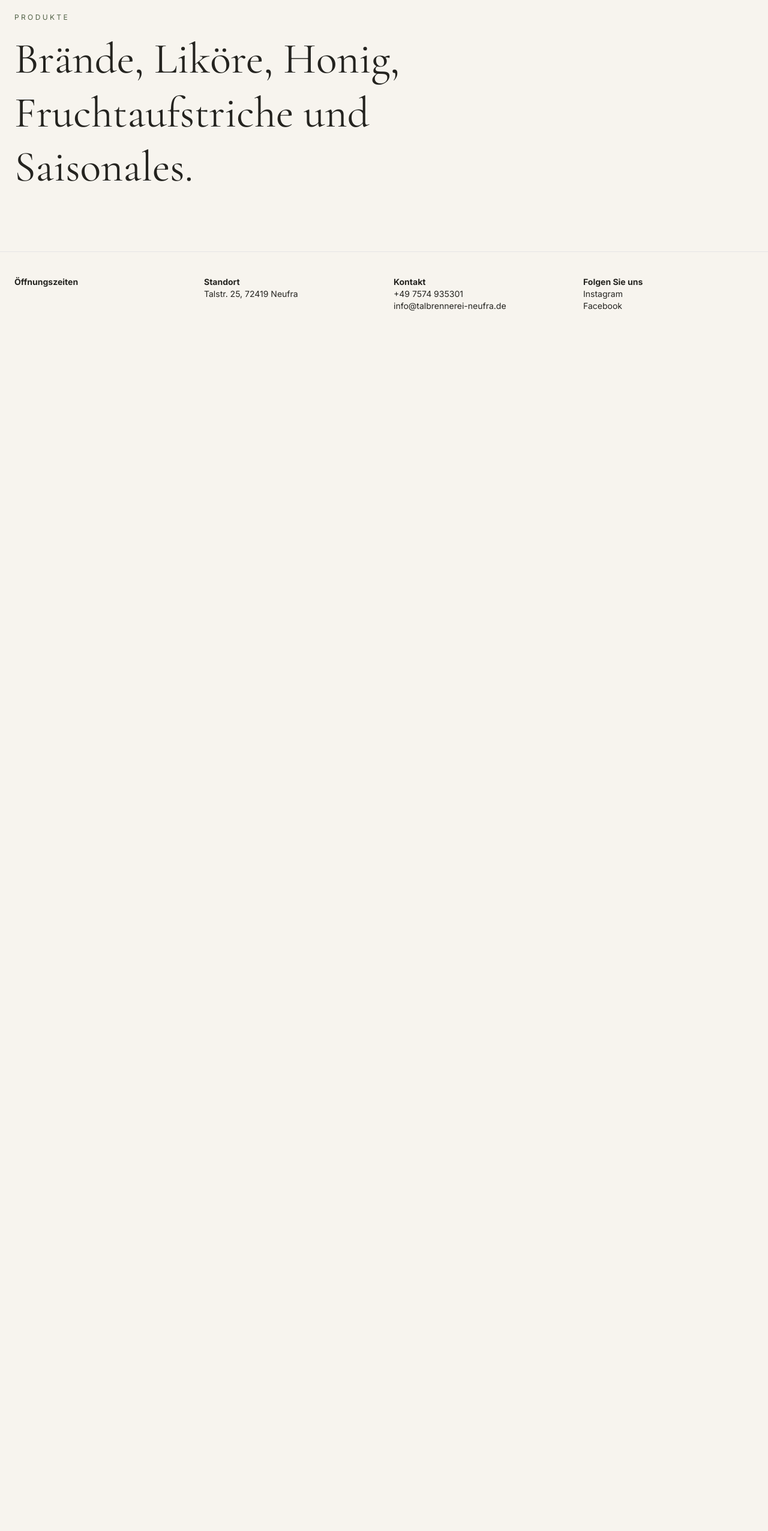
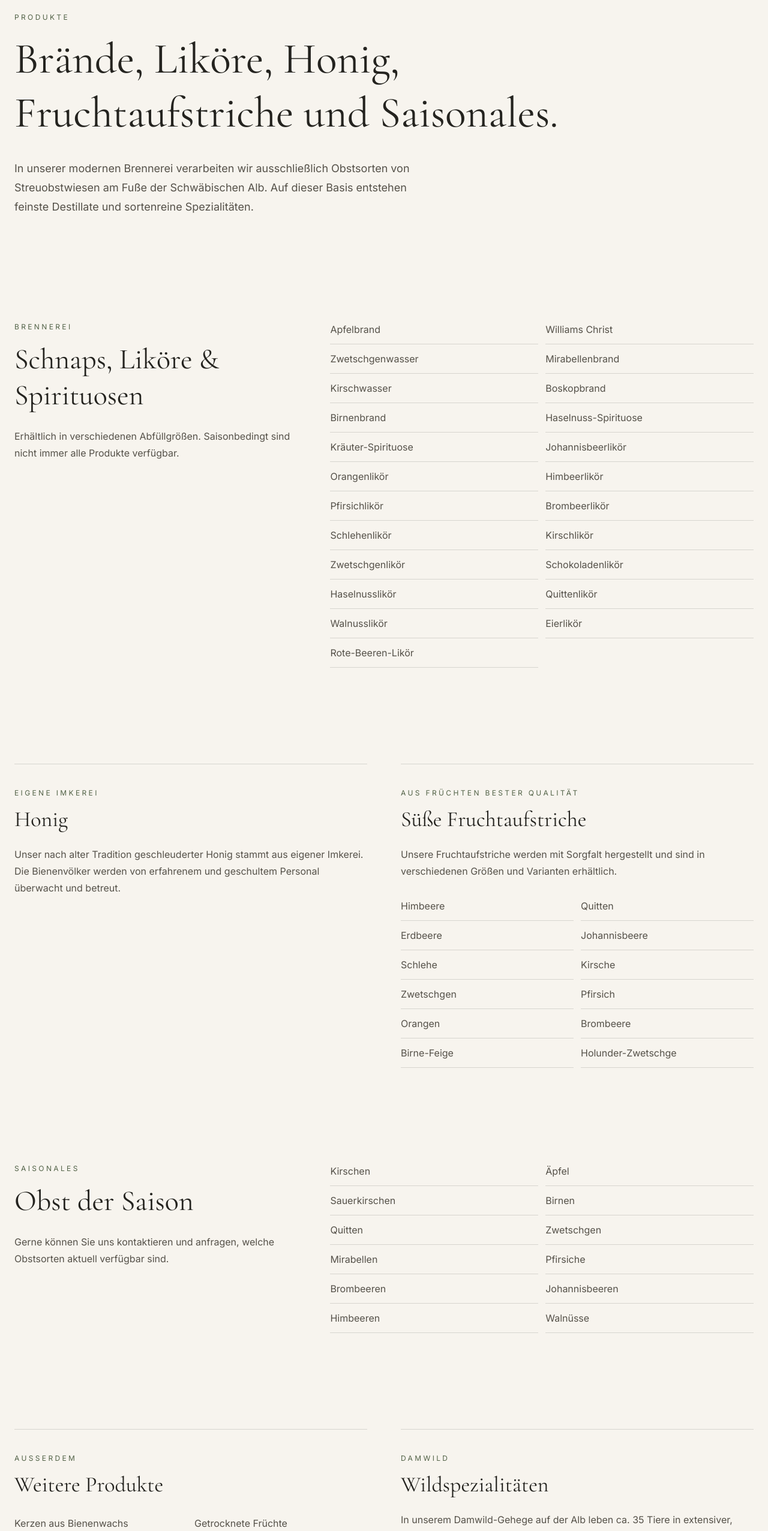
Before and after one commit to katharinadobiosch/tn, a Next.js app: page /produkte in a window 1280 px wide. Shown: the part 234-2786 px from the top of the page at 60% size. Before the commit the page ends 800 px from the top, so only its background shows below. Built offline with nearby package versions, Linux system fonts and the light colour scheme.

Commit message:
Add product page with structured product data

```diff
--- a/src/app/produkte/page.tsx
+++ b/src/app/produkte/page.tsx
@@ -1,13 +1,122 @@
+import {
+  additionalProducts,
+  fruitSpreads,
+  seasonalFruit,
+  spiritProducts,
+  wildProducts,
+} from "@/data/products";
+import { ProductList } from "@/components/ProductList";
+
 export default function ProduktePage() {
   return (
-    <main className="bg-[#F7F4EE] px-6 py-24 text-[#24231F]">
-      <section className="mx-auto max-w-7xl">
+    <main className="bg-[#F7F4EE] text-[#24231F]">
+      <section className="mx-auto max-w-7xl px-6 py-24">
         <p className="mb-4 text-xs uppercase tracking-[0.28em] text-[#526247]">
           Produkte
         </p>
-        <h1 className="max-w-4xl font-serif text-5xl leading-tight md:text-7xl">
+
+        <h1 className="max-w-5xl font-serif text-5xl leading-tight md:text-7xl">
           Brände, Liköre, Honig, Fruchtaufstriche und Saisonales.
         </h1>
+
+        <p className="mt-8 max-w-2xl text-lg leading-8 text-[#555149]">
+          In unserer modernen Brennerei verarbeiten wir ausschließlich
+          Obstsorten von Streuobstwiesen am Fuße der Schwäbischen Alb. Auf
+          dieser Basis entstehen feinste Destillate und sortenreine
+          Spezialitäten.
+        </p>
+      </section>
+
+      <section className="mx-auto grid max-w-7xl gap-14 px-6 py-20 md:grid-cols-[0.8fr_1.2fr]">
+        <div>
+          <p className="mb-4 text-xs uppercase tracking-[0.28em] text-[#526247]">
+            Brennerei
+          </p>
+          <h2 className="font-serif text-4xl leading-tight md:text-5xl">
+            Schnaps, Liköre & Spirituosen
+          </h2>
+          <p className="mt-6 leading-7 text-[#555149]">
+            Erhältlich in verschiedenen Abfüllgrößen. Saisonbedingt sind nicht
+            immer alle Produkte verfügbar.
+          </p>
+        </div>
+
+        <ProductList items={spiritProducts} />
+      </section>
+
+      <section className="mx-auto grid max-w-7xl gap-14 px-6 py-20 md:grid-cols-2">
+        <article className="border-t border-[#24231F]/15 pt-10">
+          <p className="mb-4 text-xs uppercase tracking-[0.28em] text-[#526247]">
+            Eigene Imkerei
+          </p>
+          <h2 className="font-serif text-4xl">Honig</h2>
+          <p className="mt-6 leading-7 text-[#555149]">
+            Unser nach alter Tradition geschleuderter Honig stammt aus eigener
+            Imkerei. Die Bienenvölker werden von erfahrenem und geschultem
+            Personal überwacht und betreut.
+          </p>
+        </article>
+
+        <article className="border-t border-[#24231F]/15 pt-10">
+          <p className="mb-4 text-xs uppercase tracking-[0.28em] text-[#526247]">
+            Aus Früchten bester Qualität
+          </p>
+          <h2 className="font-serif text-4xl">Süße Fruchtaufstriche</h2>
+          <p className="mt-6 leading-7 text-[#555149]">
+            Unsere Fruchtaufstriche werden mit Sorgfalt hergestellt und sind in
+            verschiedenen Größen und Varianten erhältlich.
+          </p>
+
+          <div className="mt-8">
+            <ProductList items={fruitSpreads} />
+          </div>
+        </article>
+      </section>
+
+      <section className="mx-auto grid max-w-7xl gap-14 px-6 py-20 md:grid-cols-[0.8fr_1.2fr]">
+        <div>
+          <p className="mb-4 text-xs uppercase tracking-[0.28em] text-[#526247]">
+            Saisonales
+          </p>
+          <h2 className="font-serif text-4xl leading-tight md:text-5xl">
+            Obst der Saison
+          </h2>
+          <p className="mt-6 leading-7 text-[#555149]">
+            Gerne können Sie uns kontaktieren und anfragen, welche Obstsorten
+            aktuell verfügbar sind.
+          </p>
+        </div>
+
+        <ProductList items={seasonalFruit} />
+      </section>
+
+      <section className="mx-auto grid max-w-7xl gap-14 px-6 py-20 md:grid-cols-2">
+        <article className="border-t border-[#24231F]/15 pt-10">
+          <p className="mb-4 text-xs uppercase tracking-[0.28em] text-[#526247]">
+            Außerdem
+          </p>
+          <h2 className="font-serif text-4xl">Weitere Produkte</h2>
+
+          <div className="mt-8">
+            <ProductList items={additionalProducts} />
+          </div>
+        </article>
+
+        <article id="damwild" className="border-t border-[#24231F]/15 pt-10">
+          <p className="mb-4 text-xs uppercase tracking-[0.28em] text-[#526247]">
+            Damwild
+          </p>
+          <h2 className="font-serif text-4xl">Wildspezialitäten</h2>
+          <p className="mt-6 leading-7 text-[#555149]">
+            In unserem Damwild-Gehege auf der Alb leben ca. 35 Tiere in
+            extensiver, natürlicher Haltungsform. Das kurzfaserige, fettarme
+            Fleisch mit feinem Wildgeschmack ist besonders saftig.
+          </p>
+
+          <div className="mt-8">
+            <ProductList items={wildProducts} />
+          </div>
+        </article>
       </section>
     </main>
   );
--- /dev/null
+++ b/src/components/ProductList.tsx
@@ -0,0 +1,18 @@
+type ProductListProps = {
+  items: string[];
+};
+
+export function ProductList({ items }: ProductListProps) {
+  return (
+    <ul className="grid gap-3 sm:grid-cols-2">
+      {items.map((item) => (
+        <li
+          key={item}
+          className="border-b border-[#24231F]/15 pb-3 text-[#555149]"
+        >
+          {item}
+        </li>
+      ))}
+    </ul>
+  );
+}
--- /dev/null
+++ b/src/data/products.ts
@@ -0,0 +1,71 @@
+export const spiritProducts = [
+  "Apfelbrand",
+  "Williams Christ",
+  "Zwetschgenwasser",
+  "Mirabellenbrand",
+  "Kirschwasser",
+  "Boskopbrand",
+  "Birnenbrand",
+  "Haselnuss-Spirituose",
+  "Kräuter-Spirituose",
+  "Johannisbeerlikör",
+  "Orangenlikör",
+  "Himbeerlikör",
+  "Pfirsichlikör",
+  "Brombeerlikör",
+  "Schlehenlikör",
+  "Kirschlikör",
+  "Zwetschgenlikör",
+  "Schokoladenlikör",
+  "Haselnusslikör",
+  "Quittenlikör",
+  "Walnusslikör",
+  "Eierlikör",
+  "Rote-Beeren-Likör",
+];
+
+export const fruitSpreads = [
+  "Himbeere",
+  "Quitten",
+  "Erdbeere",
+  "Johannisbeere",
+  "Schlehe",
+  "Kirsche",
+  "Zwetschgen",
+  "Pfirsich",
+  "Orangen",
+  "Brombeere",
+  "Birne-Feige",
+  "Holunder-Zwetschge",
+];
+
+export const seasonalFruit = [
+  "Kirschen",
+  "Äpfel",
+  "Sauerkirschen",
+  "Birnen",
+  "Quitten",
+  "Zwetschgen",
+  "Mirabellen",
+  "Pfirsiche",
+  "Brombeeren",
+  "Johannisbeeren",
+  "Himbeeren",
+  "Walnüsse",
+];
+
+export const additionalProducts = [
+  "Kerzen aus Bienenwachs",
+  "Getrocknete Früchte",
+  "100 % naturtrüber Apfelsaft, gepresst aus eigenen Äpfeln",
+  "Geschenkkörbe mit Produkten aus der Region",
+];
+
+export const wildProducts = [
+  "Gulasch",
+  "Braten",
+  "Keule mit und ohne Knochen",
+  "Rücken",
+  "Filet",
+  "Wildwurst in verschiedenen Variationen",
+];
```
